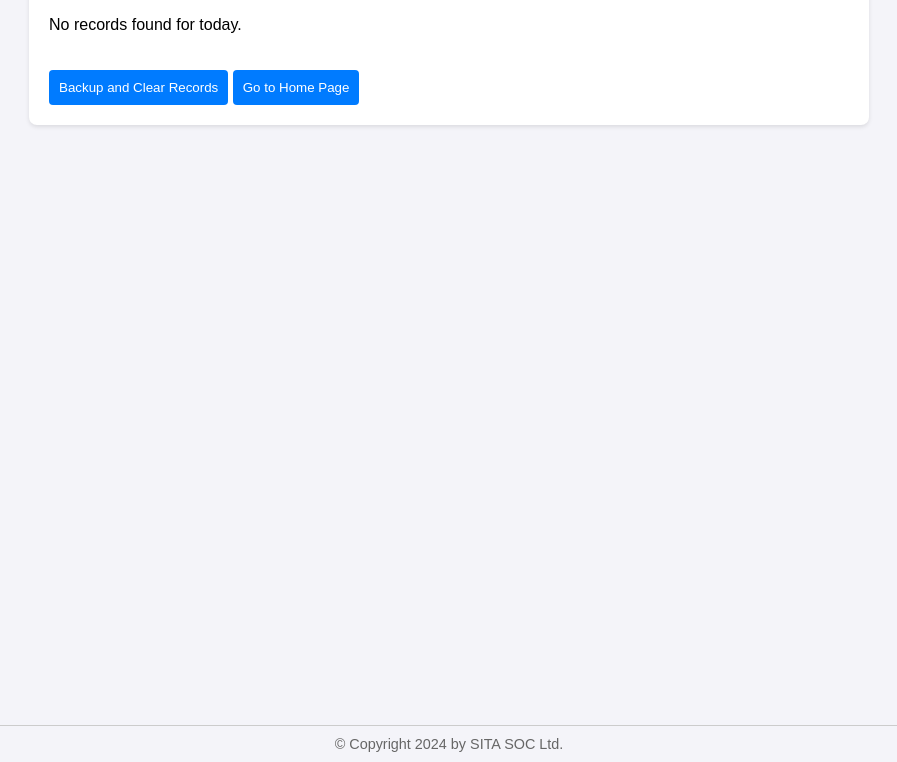
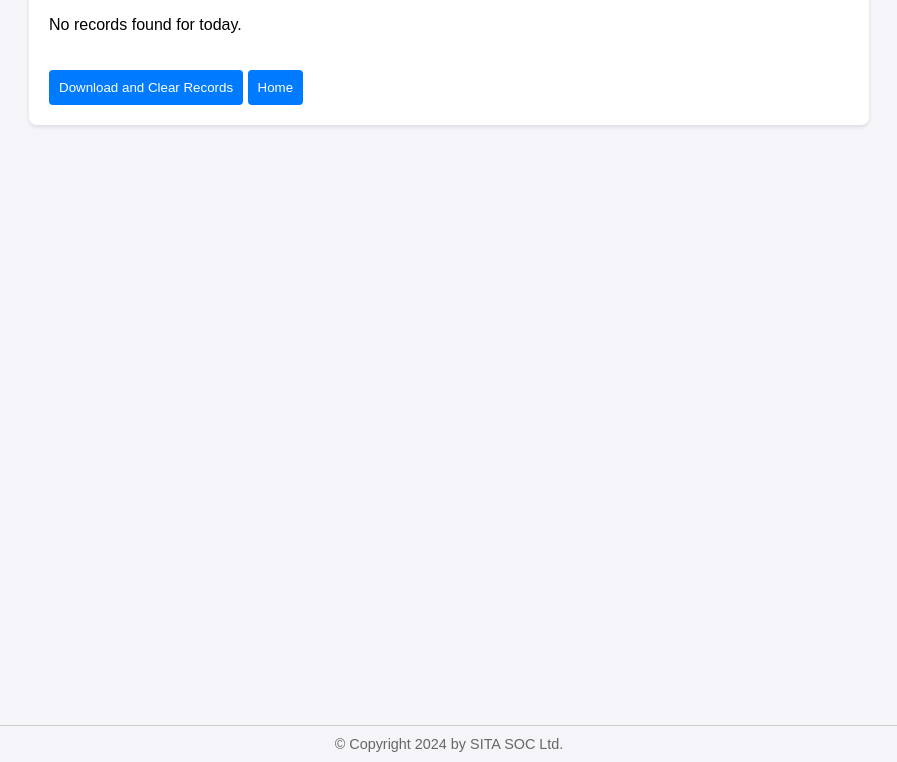
Before and after one commit to vuyomoyakhe/security-checkin, a plain HTML site: page records.html in a window 1280 px wide. Shown: the part 134-896 px from the top of the page, without its empty margins (191-1088 px from the left). Drawn offline with Linux system fonts and the light colour scheme; sample sign-in values are in the browser's storage.

Commit message:
Update records.html
Changed the backup button to Dowload

```diff
--- a/records.html
+++ b/records.html
@@ -73,8 +73,8 @@
     <div class="container">
         <h1>Today's Records</h1>
         <div id="records"></div>
-        <button id="backupRecords">Backup and Clear Records</button>
-        <button id="goHome">Go to Home Page</button>
+        <button id="backupRecords">Download and Clear Records</button>
+        <button id="goHome">Home</button>
     </div>
 
     <footer>
@@ -86,7 +86,7 @@
             displayRecords();
 
             document.getElementById('backupRecords').addEventListener('click', function () {
-                if (confirm('Are you sure you want to backup and clear the records?')) {
+                if (confirm('Are you sure you want to Download and Clear the records?')) {
                     const adminCode = prompt('Please enter the admin code:');
 
                     if (adminCode === 'admin123') {  // Replace 'admin123' with your actual admin code
```
